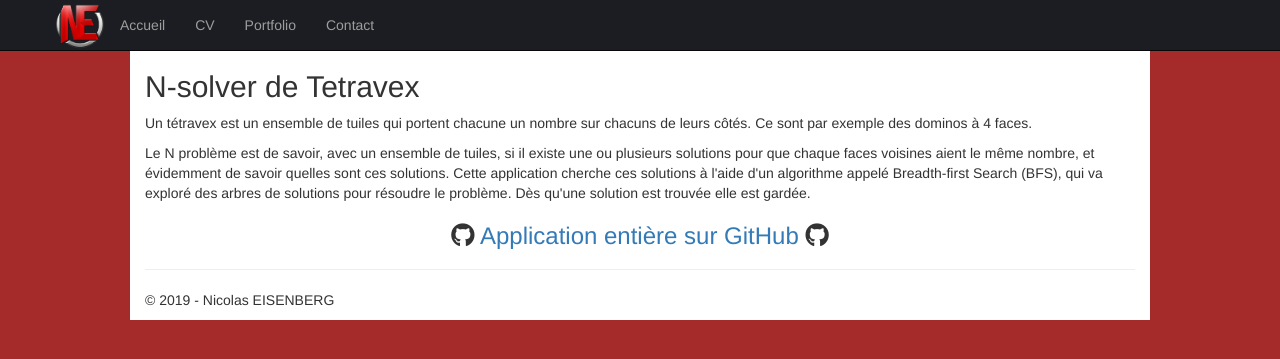
After one commit to Aranaevens/VitrineCV, an ASP.NET Core app: template VitrineCV/Views/Portfolio/Tetra.cshtml in a window 1280 px wide. The commit adds this page. Shown: the top 359 px of the page. Run offline with ASP.NET Core 8, Linux system fonts and the light colour scheme; the template is opened without the code that fills it, so the values that code supplies are empty; the project's own start-up code is not run, and a stand-in starts its controllers and pages; some libraries are stand-ins or nearby versions.

Commit message:
Added the tetravex to the portfolio page

```diff
--- a/VitrineCV/Controllers/PortfolioController.cs
+++ b/VitrineCV/Controllers/PortfolioController.cs
@@ -20,6 +20,11 @@ namespace VitrineCV.Controllers
             return View();
         }
 
+        public IActionResult Tetra()
+        {
+            return View();
+        }
+
         [ResponseCache(Duration = 0, Location = ResponseCacheLocation.None, NoStore = true)]
         public IActionResult Error()
         {
--- a/VitrineCV/Views/Portfolio/Index.cshtml
+++ b/VitrineCV/Views/Portfolio/Index.cshtml
@@ -11,6 +11,7 @@
         <li data-target="#myCarousel" data-slide-to="1"></li>
         <li data-target="#myCarousel" data-slide-to="2"></li>
         <li data-target="#myCarousel" data-slide-to="3"></li>
+        <li data-target="#myCarousel" data-slide-to="4"></li>
     </ol>
     <div class="carousel-inner" role="listbox">
         <div class="item active">
--- /dev/null
+++ b/VitrineCV/Views/Portfolio/Tetra.cshtml
@@ -0,0 +1,19 @@
+
+@{
+    ViewData["Title"] = "Tetra";
+}
+
+<h2>N-solver de Tetravex</h2>
+
+<section>
+    <p>Un tétravex est un ensemble de tuiles qui portent chacune un nombre sur chacuns de leurs côtés. Ce sont par exemple des dominos à 4 faces.</p>
+    <p>
+        Le N problème est de savoir, avec un ensemble de tuiles, si il existe une ou plusieurs solutions pour que chaque faces voisines aient le même nombre, et évidemment de savoir
+        quelles sont ces solutions. Cette application cherche ces solutions à l'aide d'un algorithme appelé Breadth-first Search (BFS), qui va exploré des arbres de solutions pour résoudre
+        le problème. Dès qu'une solution est trouvée elle est gardée.
+    </p>
+</section>
+
+<section><h3 class="project-name"><i class="fab fa-github"></i><a href="https://github.com/Aranaevens/tetra-solver">  Application entière sur GitHub  </a><i class="fab fa-github"></i></h3></section>
+
+<script src="https://gist.github.com/Aranaevens/2a85efd792058cf35bcc72feeaec2999.js"></script>
```
